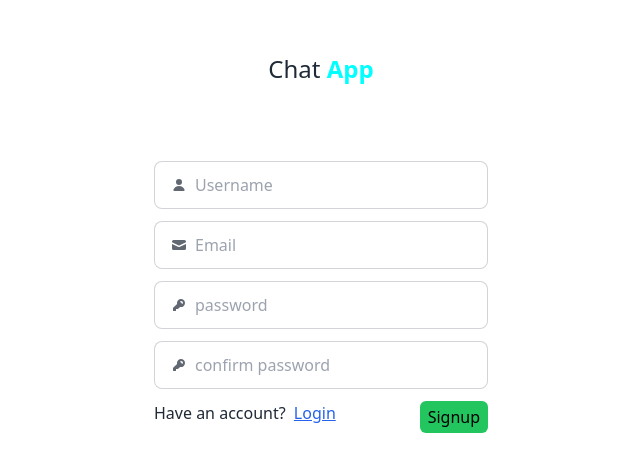
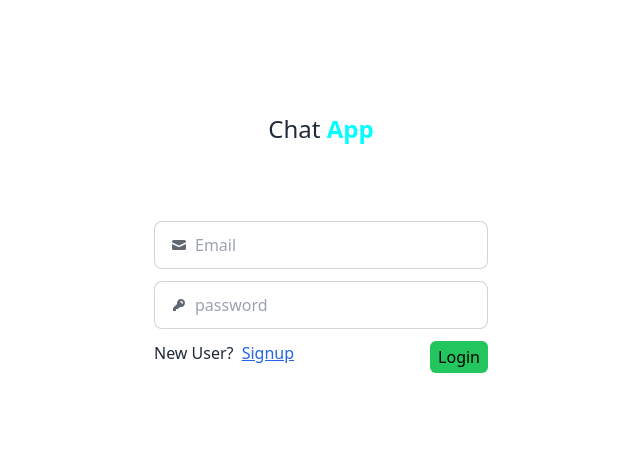
Before and after one commit to abhi-develope/Chat-Application-MERN-, a React (Vite) app in the folder Frontend/: page / in a window 1280 px wide. Shown: the part 157-628 px from the top of the page, without its empty margins (319-959 px from the left). Built offline with nearby package versions, Linux system fonts and the light colour scheme.

Commit message:
Login ui

```diff
--- a/Frontend/src/App.jsx
+++ b/Frontend/src/App.jsx
@@ -2,6 +2,7 @@
 import Profile from './home/leftside/Profilebox'
 import Chat from './home/rightside/Chatbox'
 import Signup from './components/Signup'
+import Login from './components/Login'
 
 function App() {
   return (
@@ -10,7 +11,8 @@
     //   <Chat/>
     // </div>
     <div>
-      <Signup/>
+      {/* <Signup/> */}
+      <Login/>
     </div>
   )
 }
--- /dev/null
+++ b/Frontend/src/components/Login.jsx
@@ -0,0 +1,51 @@
+import React from "react";
+
+function Login() {
+  return (
+    <div className="flex h-screen items-center justify-center">
+      <form action="" className="border border-white px-6 py-2 rounded-md space-y-3 w-96">
+        <h1 className="text-2xl text-center">Chat <span className="text-[#00ffff] font-semibold">App</span></h1>
+        <h2 className="text-white font-bold text-xl">Login</h2>
+        <br />
+
+        {/*Email  */}
+        <label className="input input-bordered flex items-center gap-2">
+  <svg
+    xmlns="http://www.w3.org/2000/svg"
+    viewBox="0 0 16 16"
+    fill="currentColor"
+    className="h-4 w-4 opacity-70">
+    <path
+      d="M2.5 3A1.5 1.5 0 0 0 1 4.5v.793c.026.009.051.02.076.032L7.674 8.51c.206.1.446.1.652 0l6.598-3.185A.755.755 0 0 1 15 5.293V4.5A1.5 1.5 0 0 0 13.5 3h-11Z" />
+    <path
+      d="M15 6.954 8.978 9.86a2.25 2.25 0 0 1-1.956 0L1 6.954V11.5A1.5 1.5 0 0 0 2.5 13h11a1.5 1.5 0 0 0 1.5-1.5V6.954Z" />
+  </svg>
+  <input type="text" className="grow" placeholder="Email" />
+</label>
+{/* password */}
+<label className="input input-bordered flex items-center gap-2">
+  <svg
+    xmlns="http://www.w3.org/2000/svg"
+    viewBox="0 0 16 16"
+    fill="currentColor"
+    className="h-4 w-4 opacity-70">
+    <path
+      fillRule="evenodd"
+      d="M14 6a4 4 0 0 1-4.899 3.899l-1.955 1.955a.5.5 0 0 1-.353.146H5v1.5a.5.5 0 0 1-.5.5h-2a.5.5 0 0 1-.5-.5v-2.293a.5.5 0 0 1 .146-.353l3.955-3.955A4 4 0 1 1 14 6Zm-4-2a.75.75 0 0 0 0 1.5.5.5 0 0 1 .5.5.75.75 0 0 0 1.5 0 2 2 0 0 0-2-2Z"
+      clipRule="evenodd" />
+  </svg>
+  <input type="password" className="grow" placeholder="password" />
+</label>
+
+{/* text and button */}
+<div className="flex justify-between">
+<p>New User? <span className="text-blue-600 underline cursor-pointer ml-1">Signup</span></p>
+<input type="submit" value="Login" className="bg-green-500 py-1 px-2 rounded-md text-black cursor-pointer"/>
+</div>
+
+      </form>
+    </div>
+  );
+}
+
+export default Login;
```
